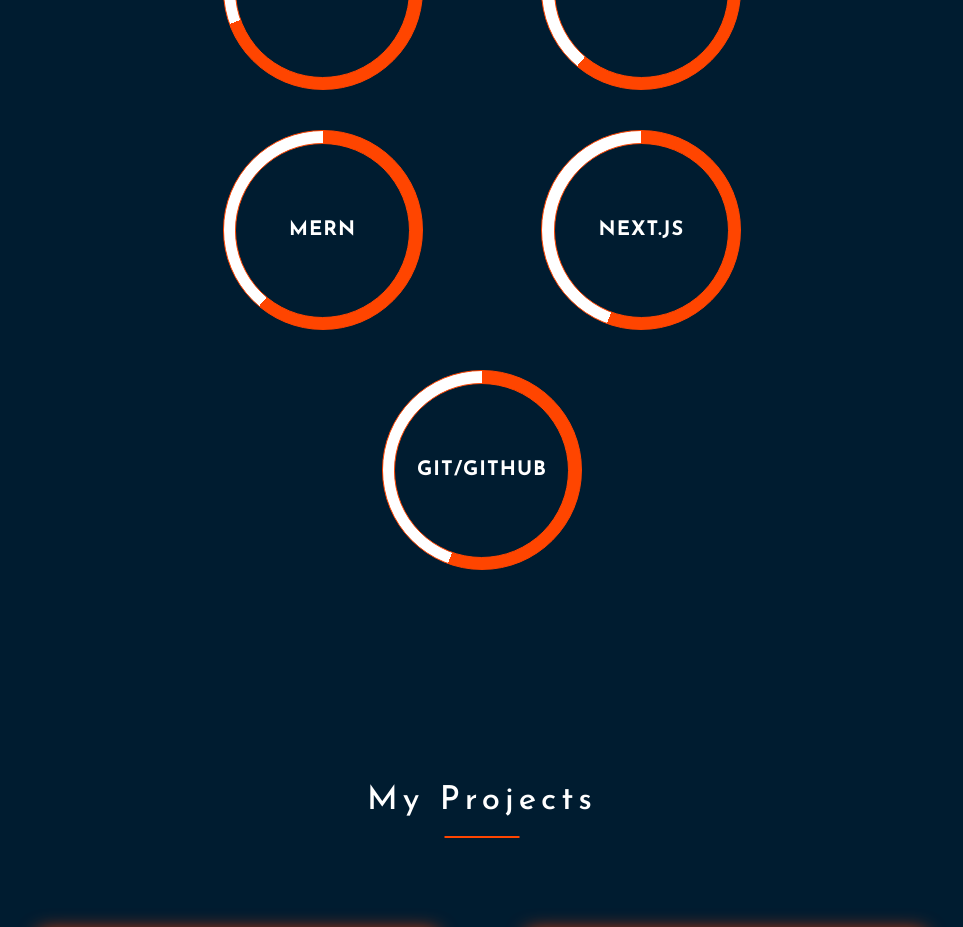
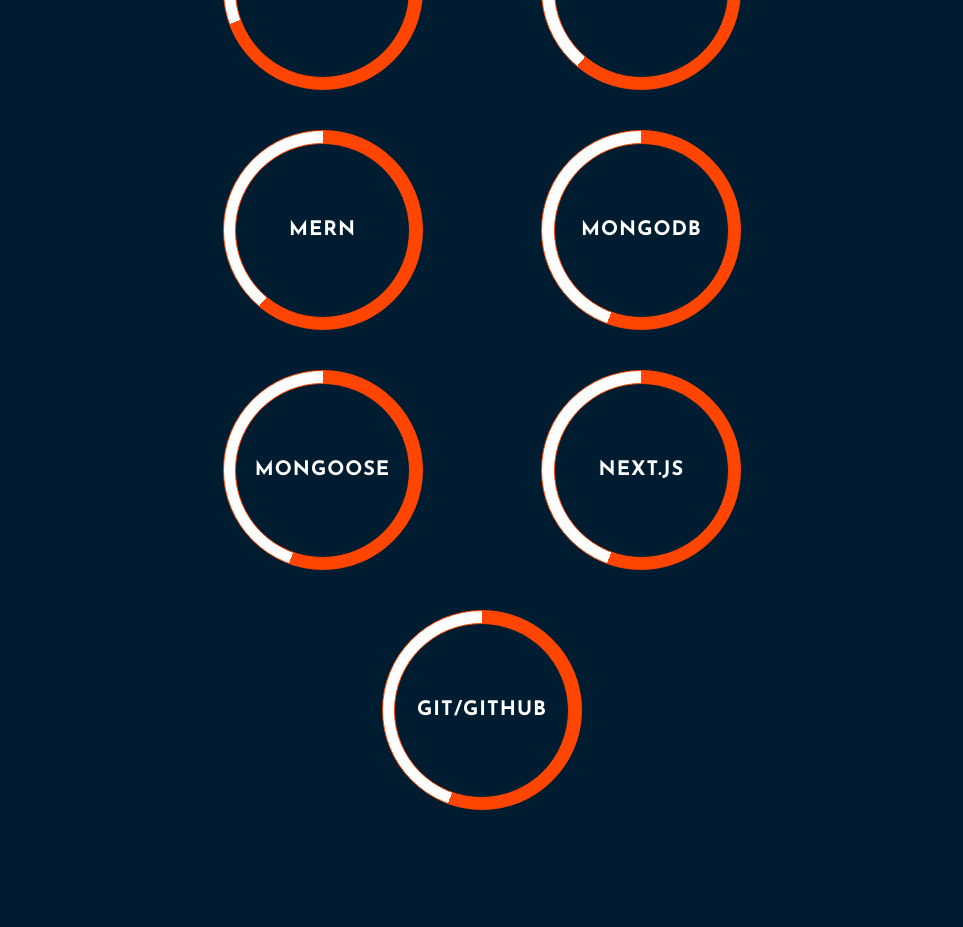
Before and after one commit to andbudha/my_portfolio, a React (Create React App) app: page / in a window 1280 px wide. Shown: the part 2720-3647 px from the top of the page, without its empty margins (158-1121 px from the left). Built offline with nearby package versions, Linux system fonts and the light colour scheme.

Commit message:
skills added

```diff
--- a/src/components/progressbar/ProgressBar.jsx
+++ b/src/components/progressbar/ProgressBar.jsx
@@ -111,6 +111,20 @@
           </div>
         </Fade>
         <Fade right>
+          <div className={`${styles.progress} ${styles.mongo_db}`}>
+            <div className={styles.progress_values}>
+              <h4>MONGODB</h4>
+            </div>
+          </div>
+        </Fade>
+        <Fade left>
+          <div className={`${styles.progress} ${styles.mongoose}`}>
+            <div className={styles.progress_values}>
+              <h4>MONGOOSE</h4>
+            </div>
+          </div>
+        </Fade>
+        <Fade right>
           <div className={`${styles.progress} ${styles.next_js}`}>
             <div className={styles.progress_values}>
               <h4>NEXT.JS</h4>
--- a/src/components/progressbar/ProgressBar.module.scss
+++ b/src/components/progressbar/ProgressBar.module.scss
@@ -68,6 +68,12 @@
     .mern {
       @include circularProgressBar(220deg);
     }
+    .mongo_db {
+      @include circularProgressBar(200deg);
+    }
+    .mongoose {
+      @include circularProgressBar(200deg);
+    }
     .next_js {
       @include circularProgressBar(200deg);
     }
```
